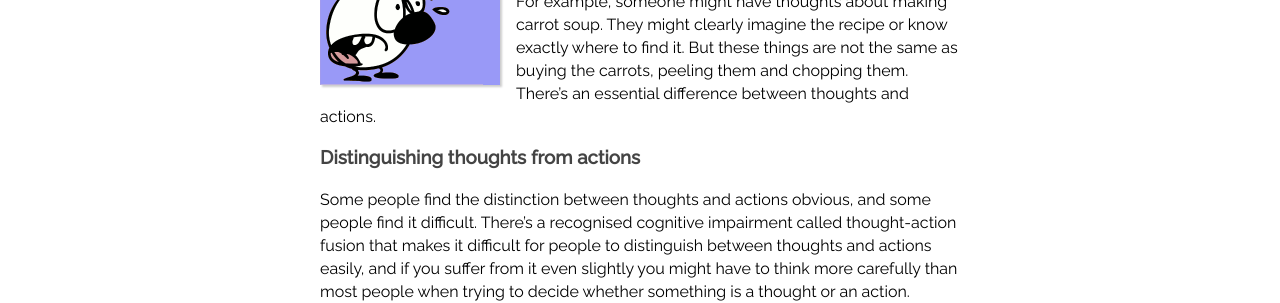
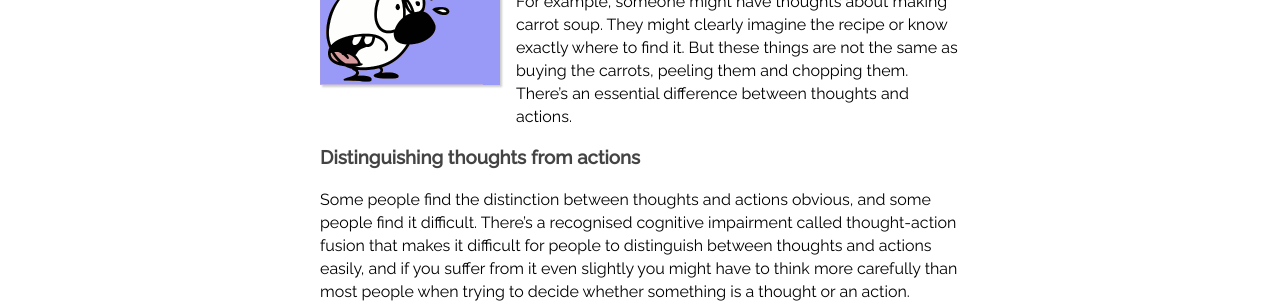
Before and after one commit to RarelyCharlie/rarelycharlie.github.io, a Jekyll site: the page built from _guide/harm.md, in a window 1280 px wide and 900 px high, scrolled down 2700 px. Shown: the part 150-453 px from the top of the window. Built offline with Jekyll 4.4.1, drawn with Linux system fonts in a browser that asks for light colours; nearby versions of some CDN libraries.

Commit message:
tweak layout

```diff
--- a/_guide/harm.md
+++ b/_guide/harm.md
@@ -83,7 +83,7 @@ from [Our Key Values](https://web.archive.org/web/20170710164036/https://www.7cu
 
 However, 7 Cups imposes general limitations on the emotional support its listeners provide. If a member is actively harming themselves or someone else, you cannot continue the chat. You have no say in the matter. This is 7 Cups policy.
 
-![decoration](\assets\guide\decom0.png){:.decol style="margin-bottom: 1em;"}
+![decoration](\assets\guide\decom0.png){:.decol style="margin-bottom: 2em;"}
 
 It is important to be aware that the word "actively" means "taking action". A thought or fantasy is not an action. Planning to take action is not the same as taking action.
 
```
